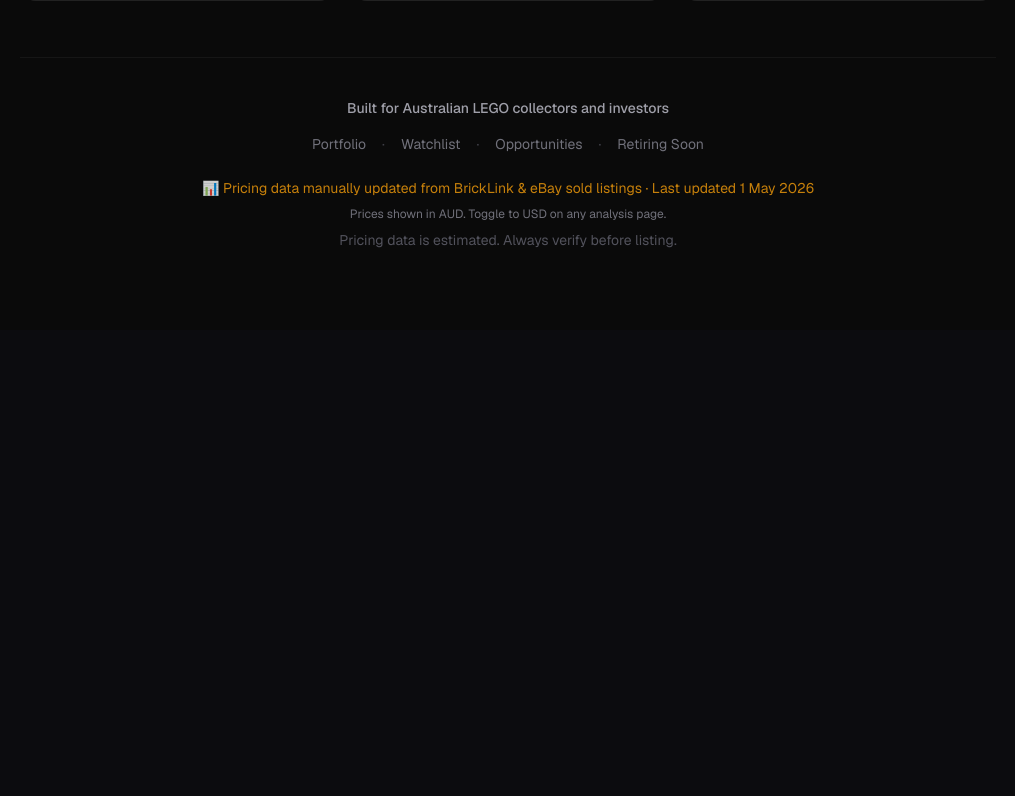
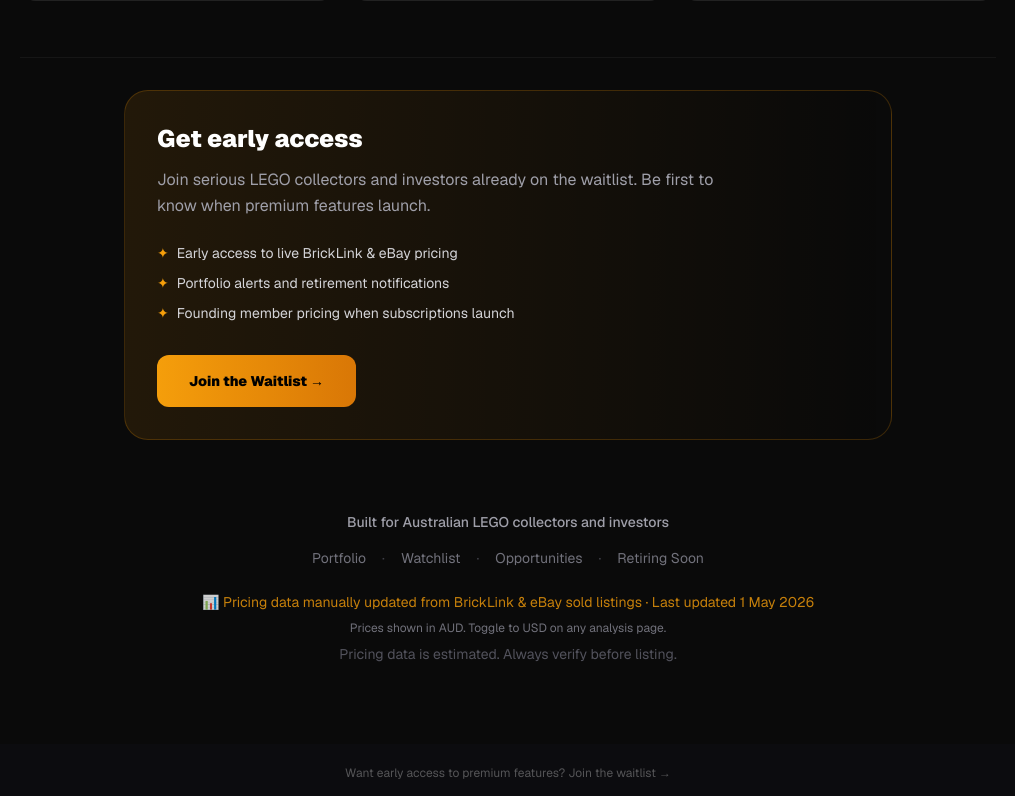
Before and after one commit to ajdate/lego-resell, a Next.js app: page / in a window 1280 px wide. Shown: the part 2850-3646 px from the top of the page, without its empty margins (132-1147 px from the left). Before the commit the page ends 3180 px from the top, so only its background shows below. Built offline with nearby package versions, Linux system fonts and the light colour scheme.

Commit message:
Add Tally waitlist signup

```diff
--- a/components/AppShell.tsx
+++ b/components/AppShell.tsx
@@ -1,6 +1,7 @@
 "use client";
 
 import { MobileBottomNav } from "@/components/MobileBottomNav";
+import { WaitlistFooterLink } from "@/components/WaitlistFooterLink";
 import { AlertsProvider } from "@/src/lib/alertsContext";
 import { CurrencyProvider } from "@/src/lib/currencyContext";
 
@@ -10,6 +11,7 @@ export function AppShell({ children }: { children: React.ReactNode }) {
       <AlertsProvider>
         <div className="flex min-h-full flex-col overflow-x-hidden">
           {children}
+          <WaitlistFooterLink className="px-4 pb-2 pt-4 md:pb-3" />
           <MobileBottomNav />
         </div>
       </AlertsProvider>
--- /dev/null
+++ b/components/WaitlistFooterLink.tsx
@@ -0,0 +1,16 @@
+import { TALLY_WAITLIST_URL } from "@/lib/waitlist";
+
+export function WaitlistFooterLink({ className = "" }: { className?: string }) {
+  return (
+    <p className={`text-center ${className}`}>
+      <a
+        href={TALLY_WAITLIST_URL}
+        target="_blank"
+        rel="noopener noreferrer"
+        className="text-xs text-white/30 transition-colors hover:text-amber-400"
+      >
+        Want early access to premium features? Join the waitlist →
+      </a>
+    </p>
+  );
+}
--- /dev/null
+++ b/components/WaitlistPopup.tsx
@@ -0,0 +1,80 @@
+"use client";
+
+import { useEffect, useState } from "react";
+import {
+  hasWaitlistBeenShown,
+  markWaitlistShown,
+  openWaitlistInNewTab,
+} from "@/lib/waitlist";
+
+export function WaitlistPopup({ listingReady }: { listingReady: boolean }) {
+  const [visible, setVisible] = useState(false);
+
+  useEffect(() => {
+    if (!listingReady || hasWaitlistBeenShown()) return;
+
+    const timer = window.setTimeout(() => {
+      if (!hasWaitlistBeenShown()) {
+        setVisible(true);
+      }
+    }, 2000);
+
+    return () => window.clearTimeout(timer);
+  }, [listingReady]);
+
+  function close() {
+    markWaitlistShown();
+    setVisible(false);
+  }
+
+  function handleJoin() {
+    openWaitlistInNewTab();
+    close();
+  }
+
+  if (!visible) return null;
+
+  return (
+    <div
+      className="fixed inset-0 z-[100] flex items-start justify-center bg-black/80 px-4 backdrop-blur-sm"
+      role="dialog"
+      aria-modal="true"
+      aria-labelledby="waitlist-popup-title"
+    >
+      <div className="relative mt-24 w-full max-w-sm rounded-2xl border border-amber-500/30 bg-[#111111] p-6 shadow-xl shadow-black/40 sm:mt-32">
+        <button
+          type="button"
+          onClick={close}
+          className="touch-target absolute right-3 top-3 flex h-9 w-9 items-center justify-center rounded-lg text-zinc-500 transition hover:bg-white/5 hover:text-white"
+          aria-label="Close"
+        >
+          ×
+        </button>
+        <h2
+          id="waitlist-popup-title"
+          className="pr-8 text-xl font-bold text-white"
+        >
+          Like what you see? 👋
+        </h2>
+        <p className="mt-3 text-sm leading-relaxed text-zinc-400">
+          Join the waitlist for early access to live pricing, portfolio alerts
+          and founding member rates.
+        </p>
+        <button
+          type="button"
+          onClick={handleJoin}
+          className="touch-target mt-6 w-full rounded-xl bg-gradient-to-r from-[#f59e0b] to-[#d97706] py-3.5 text-sm font-black text-black transition hover:from-[#fbbf24] hover:to-[#f59e0b]"
+        >
+          Join the Waitlist →
+        </button>
+        <button
+          type="button"
+          onClick={close}
+          className="mt-3 w-full text-center text-sm text-zinc-500 transition hover:text-zinc-300"
+        >
+          No thanks
+        </button>
+      </div>
+    </div>
+  );
+}
--- /dev/null
+++ b/components/WaitlistSection.tsx
@@ -0,0 +1,41 @@
+import { openWaitlistInNewTab } from "@/lib/waitlist";
+
+const BENEFITS = [
+  "Early access to live BrickLink & eBay pricing",
+  "Portfolio alerts and retirement notifications",
+  "Founding member pricing when subscriptions launch",
+] as const;
+
+export function WaitlistSection() {
+  return (
+    <section className="my-8 px-4">
+      <div className="mx-auto max-w-3xl rounded-3xl border border-amber-500/20 bg-gradient-to-r from-amber-500/10 to-transparent p-8">
+        <h2 className="text-2xl font-black text-white">Get early access</h2>
+        <p className="mt-3 max-w-xl text-sm leading-relaxed text-zinc-400 sm:text-base">
+          Join serious LEGO collectors and investors already on the waitlist. Be
+          first to know when premium features launch.
+        </p>
+        <ul className="mt-6 space-y-2.5">
+          {BENEFITS.map((benefit) => (
+            <li
+              key={benefit}
+              className="flex items-start gap-2 text-sm text-zinc-300"
+            >
+              <span className="shrink-0 text-[#f59e0b]" aria-hidden>
+                ✦
+              </span>
+              {benefit}
+            </li>
+          ))}
+        </ul>
+        <button
+          type="button"
+          onClick={openWaitlistInNewTab}
+          className="touch-target mt-8 rounded-xl bg-gradient-to-r from-[#f59e0b] to-[#d97706] px-8 py-4 text-sm font-black text-black transition hover:from-[#fbbf24] hover:to-[#f59e0b]"
+        >
+          Join the Waitlist →
+        </button>
+      </div>
+    </section>
+  );
+}
--- /dev/null
+++ b/lib/waitlist.ts
@@ -0,0 +1,25 @@
+export const TALLY_WAITLIST_URL = "https://tally.so/r/eqYleO";
+
+export const WAITLIST_SESSION_KEY = "lego-waitlist-shown";
+
+export function hasWaitlistBeenShown(): boolean {
+  if (typeof window === "undefined") return true;
+  try {
+    return sessionStorage.getItem(WAITLIST_SESSION_KEY) === "true";
+  } catch {
+    return true;
+  }
+}
+
+export function markWaitlistShown(): void {
+  if (typeof window === "undefined") return;
+  try {
+    sessionStorage.setItem(WAITLIST_SESSION_KEY, "true");
+  } catch {
+    /* ignore */
+  }
+}
+
+export function openWaitlistInNewTab(): void {
+  window.open(TALLY_WAITLIST_URL, "_blank", "noopener,noreferrer");
+}
--- a/src/app/page.tsx
+++ b/src/app/page.tsx
@@ -14,6 +14,7 @@ import {
   RETIRING_TIER_CONFIG,
 } from "@/lib/retiring-soon";
 import { BROWSE_CATEGORIES } from "@/lib/search";
+import { WaitlistSection } from "@/components/WaitlistSection";
 
 interface SetOption {
   number: string;
@@ -517,6 +518,8 @@ export default function SearchPage() {
           </div>
         </section>
 
+        <WaitlistSection />
+
         {/* Footer */}
         <footer className="py-10 text-center">
           <p className="text-sm font-medium text-zinc-400">
--- a/src/app/results/page.tsx
+++ b/src/app/results/page.tsx
@@ -33,6 +33,7 @@ import {
   loadPortfolio,
 } from "@/lib/portfolio";
 import { PortfolioAddFlow } from "@/components/PortfolioAddFlow";
+import { WaitlistPopup } from "@/components/WaitlistPopup";
 import { CurrencyAutoDetectBanner } from "@/components/CurrencyAutoDetectBanner";
 import { CurrencyToggle } from "@/components/CurrencyToggle";
 import { DualPrice } from "@/components/DualPrice";
@@ -436,6 +437,8 @@ function ResultsContent() {
       )}
 
       <SimilarSetsSection setNumber={analysis.set.number} />
+
+      <WaitlistPopup listingReady={Boolean(listing)} />
     </div>
   );
 }
```
